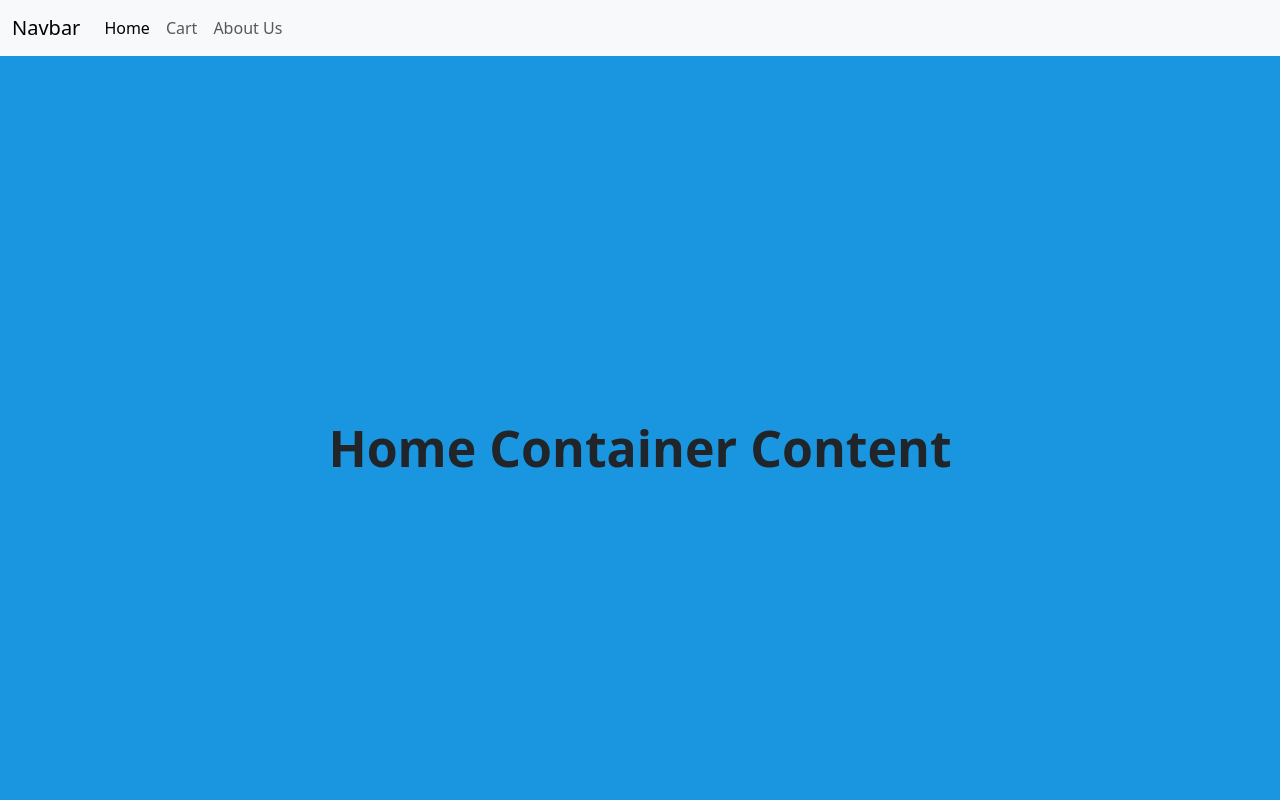
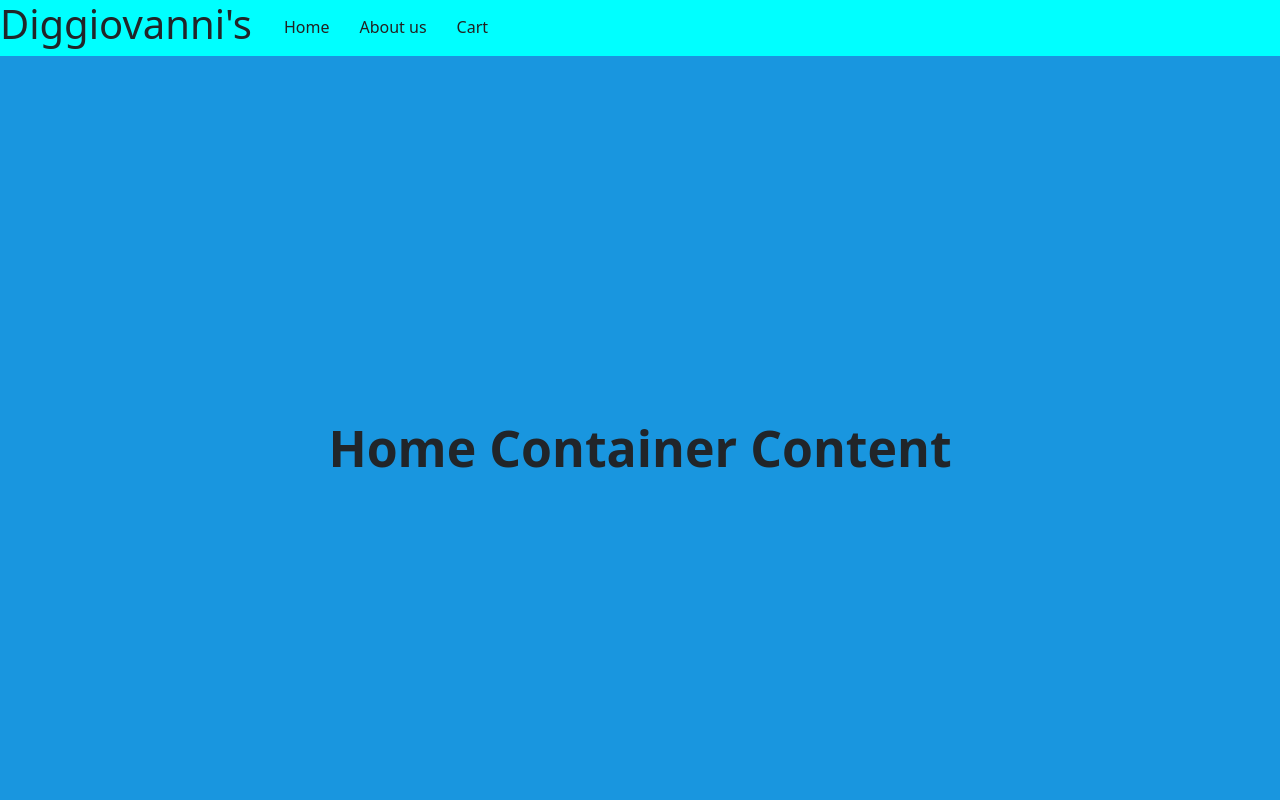
Before and after one commit to dachi-svg/Angular-Restaurant-Project, an Angular app in the folder AngularRest/: page / in a window 1280 px wide. Shown: the top 800 px of the page. Built offline with nearby package versions, Linux system fonts and the light colour scheme.

Commit message:
header updated

```diff
--- a/AngularRest/src/app/ImportantParts/navigation/navigation.component.css
+++ b/AngularRest/src/app/ImportantParts/navigation/navigation.component.css
@@ -0,0 +1,21 @@
+header{
+    display: flex;
+    background-color: aqua;
+}
+
+nav ul{
+    display: flex;
+    gap: 30px;
+    list-style: none;
+}
+
+nav ul li  {
+    display: flex;
+    align-items: center;
+    margin-top: 15px;
+}
+
+nav ul li a {
+    text-decoration: none;
+    color: rgb(35, 33, 33);
+}
--- a/AngularRest/src/app/ImportantParts/navigation/navigation.component.html
+++ b/AngularRest/src/app/ImportantParts/navigation/navigation.component.html
@@ -1,11 +1,31 @@
-<nav class="navbar navbar-expand-lg bg-body-tertiary">
-    <div class="container-fluid">
+<header>
+  <h1>Diggiovanni's</h1>
+  <nav>
+    <ul>
+    <li>
+      <a href=""  routerLink="/" routerLinkActive="active" [routerLinkActiveOptions]="{exact:true}">Home</a>
+    </li>
+    <li>
+      <a href=""  routerLink="/aboutus" routerLinkActive="active" >About us</a>
+    </li>
+    <li>
+      <a href="" routerLink="/cart" routerLinkActive="active" >Cart</a>
+    </li>
+    </ul>
+  </nav>
+</header>
+
+
+
+
+<!-- <nav class="custom-navbar">
+  <div class="container">
     <a class="navbar-brand" routerLink="/">Navbar</a>
-      <button class="navbar-toggler" type="button" data-bs-toggle="collapse" data-bs-target="#navbarSupportedContent" aria-controls="navbarSupportedContent" aria-expanded="false" aria-label="Toggle navigation">
+    <button class="navbar-toggler" type="button" aria-controls="navbarSupportedContent" aria-expanded="false" aria-label="Toggle navigation">
       <span class="navbar-toggler-icon"></span>
     </button>
-      <div class="collapse navbar-collapse" id="navbarSupportedContent">
-        <ul class="navbar-nav me-auto mb-2 mb-lg-0">
+    <div class="navbar-collapse" id="navbarSupportedContent">
+      <ul class="navbar-nav">
         <li class="nav-item">
           <a class="nav-link active" routerLink="/" routerLinkActive="active" [routerLinkActiveOptions]="{exact:true}">Home</a>
         </li>
@@ -18,7 +38,7 @@
       </ul>
     </div>
   </div>
-  </nav>
+</nav> -->
 
 
   <!-- Information
@@ -32,3 +52,5 @@
     //
     ////////////////////////////////////////////////////
    -->
+
+   <!-- routerLink="/" routerLinkActive="active" [routerLinkActiveOptions]="{exact:true}" -->
```
Also changed, not shown: 1 other file (tests, documents, lock files or other folders). Lines whose indentation alone changed are shown as unchanged.
